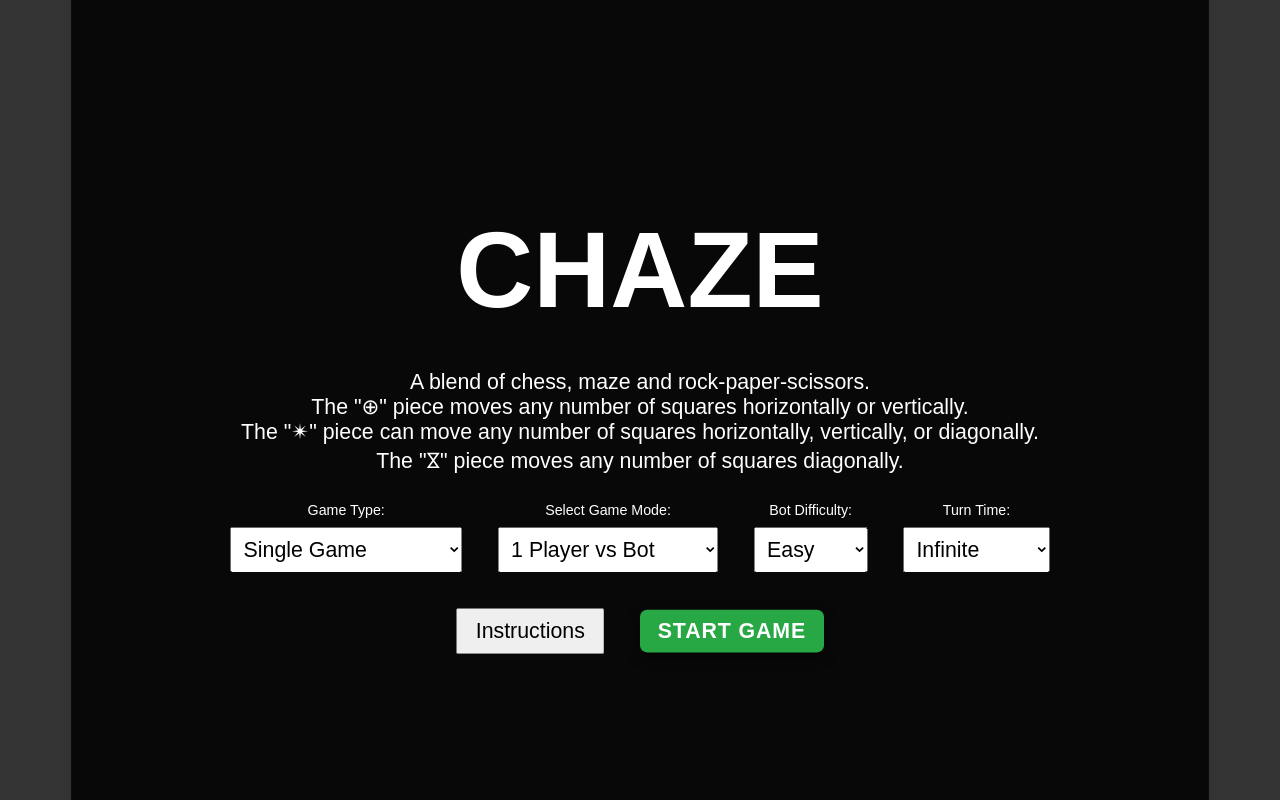
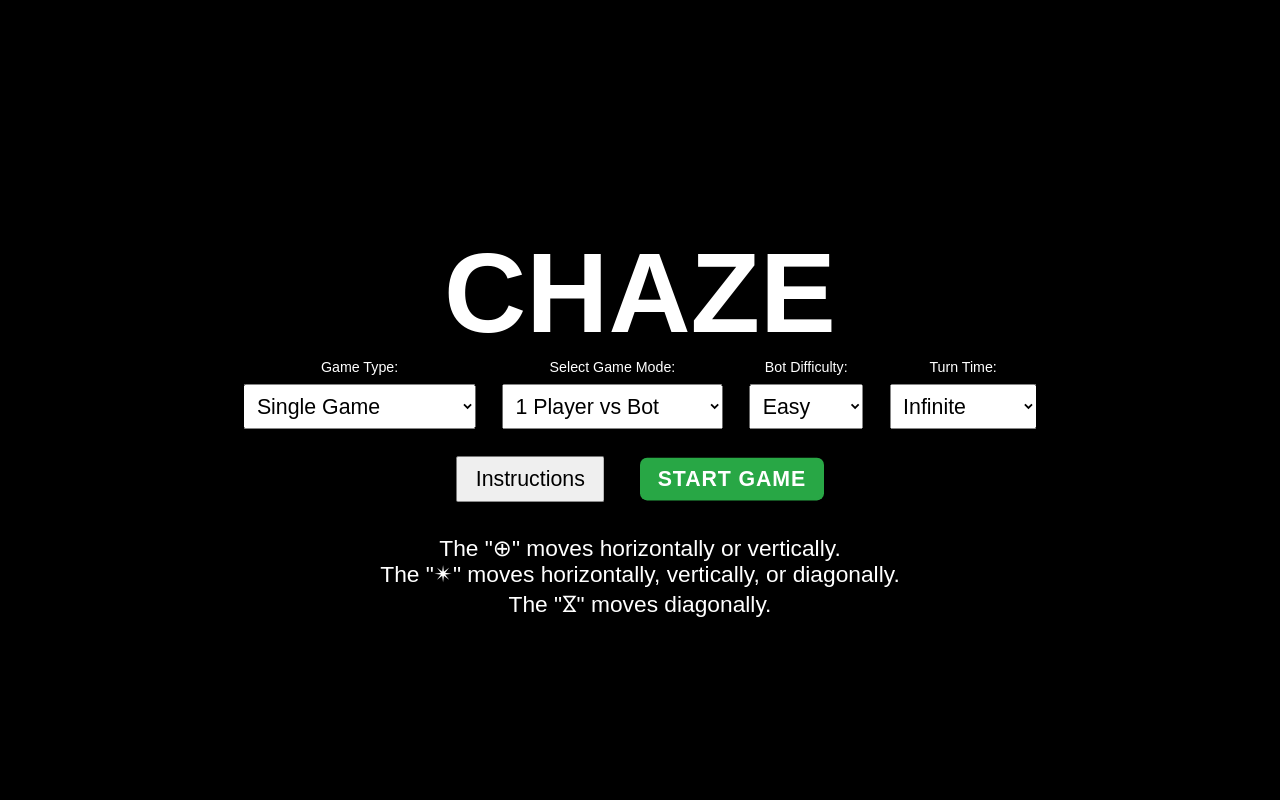
Before and after one commit to kherkman/chaze, a plain HTML site: page index.html in a window 1280 px wide. Drawn offline with Linux system fonts and the light colour scheme.

Commit message:
Update index.html

```diff
--- a/index.html
+++ b/index.html
@@ -10,7 +10,7 @@
             font-family: Arial, sans-serif;
             margin: 0;
             padding: 0;
-            background-color: #333; /* Dark grey background */
+            background-color: #000; /* Black background */
             color: white; /* White text */
             display: flex; /* Use flexbox for centering */
             justify-content: center; /* Center horizontally */
@@ -55,13 +55,13 @@
 
         /* For the CHAZE title */
         #startScreen h1 {
-            font-size: 120px;  /* Changed from vw to px for proper scaling */
-            margin-bottom: 20px;
+            font-size: 10vw;  /* Changed between 10vw and 150px  */
+            margin-bottom: 1px;
         }
 
         /* For the Game Over title (keeping it larger) */
         #gameOverScreen h1 {
-            font-size: 150px; /* Changed from vw to px for proper scaling */
+            font-size: 10vw; /* Changed between 10vw and 150px  */
             margin-bottom: 20px;
         }
 
@@ -71,16 +71,17 @@
         }
 
         #startScreen p {
-            font-size: 24px; /* Changed from vw to px for proper scaling */
+            font-size: 2vw; /* Changed between 2vw and 24px  */
         }
 
         /* --- Styles for Dropdown Alignment --- */
         .selection-container {
             display: flex; /* Aligns children (the divs) in a row */
+            flex-wrap: wrap; /* Allows items to wrap to the next line if they don't fit */
             justify-content: center; /* Centers the items horizontally */
             align-items: flex-start; /* Aligns items to the top */
-            gap: 20px; /* Adds space between the dropdown sections */
-            margin-bottom: 20px; /* Adds some space before the start button */
+            gap: 10px; /* Adds space between the dropdown sections */
+            margin-bottom: 10px; /* Adds some space before the start button */
         }
 
         .player-selection, .difficulty-selection, .time-selection, .gametype-selection {
@@ -499,10 +500,6 @@
         <!-- The initial screen with game title and player selection -->
         <div id="startScreen">
             <h1>CHAZE</h1>
-            <p>A blend of chess, maze and rock-paper-scissors.<br>
-            The "<span id="p-plus"></span>" piece moves any number of squares horizontally or vertically.<br>
-            The "<span id="p-star"></span>" piece can move any number of squares horizontally, vertically, or diagonally.<br>
-            The "<span id="p-x"></span>" piece moves any number of squares diagonally.</p>
                 <div class="selection-container">
                      <div class="gametype-selection">
                         <label for="gameType">Game Type:</label>
@@ -545,6 +542,13 @@
                     <button id="instructionsButton">Instructions</button>
                     <button id="startButton">Start Game</button>
                 </div>
+
+            <p>
+            The "<span id="p-plus"></span>" moves horizontally or vertically.<br>
+            The "<span id="p-star"></span>" moves horizontally, vertically, or diagonally.<br>
+            The "<span id="p-x"></span>" moves diagonally.
+            </p>
+
             </div>
 
          <!-- The screen shown when the game ends -->
```
